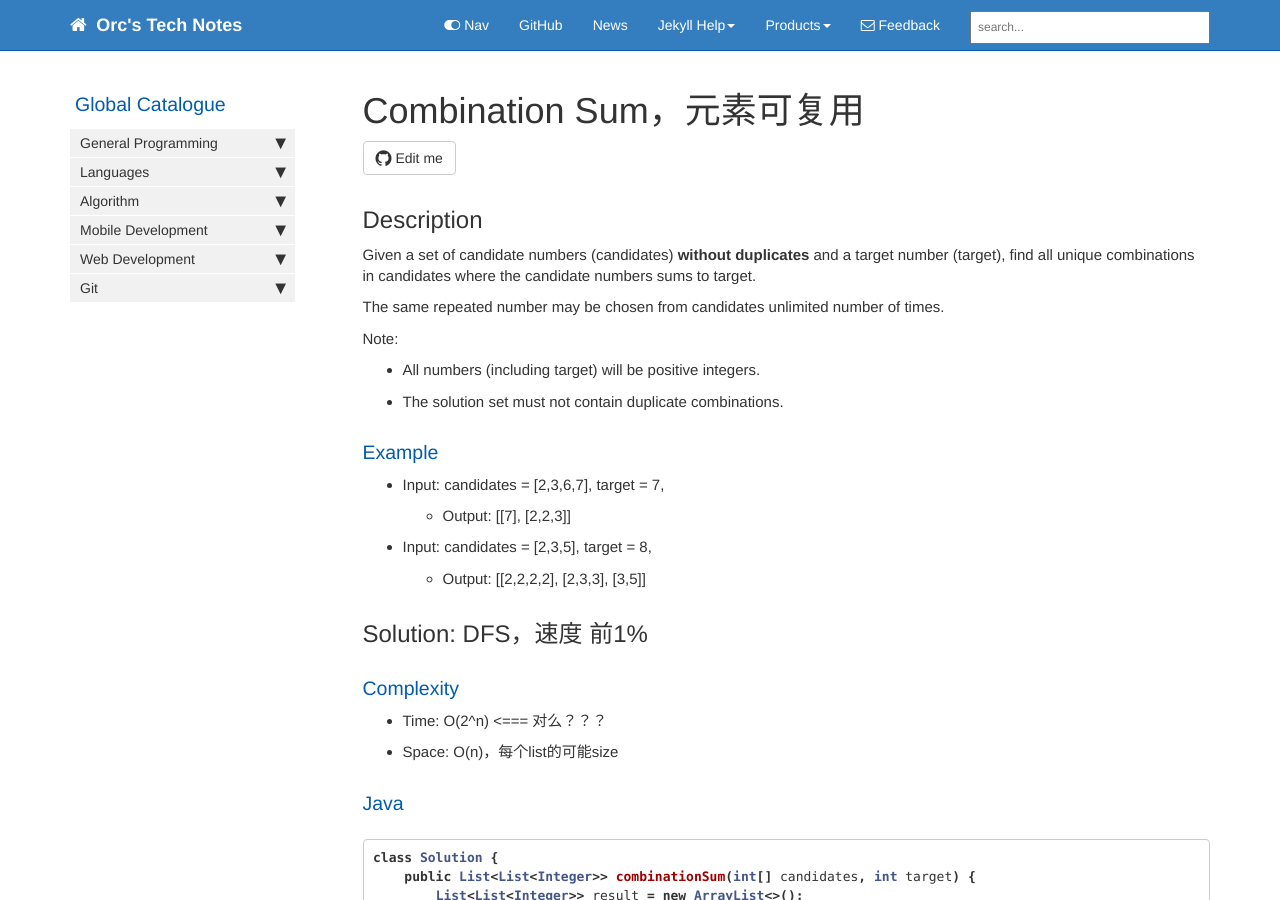
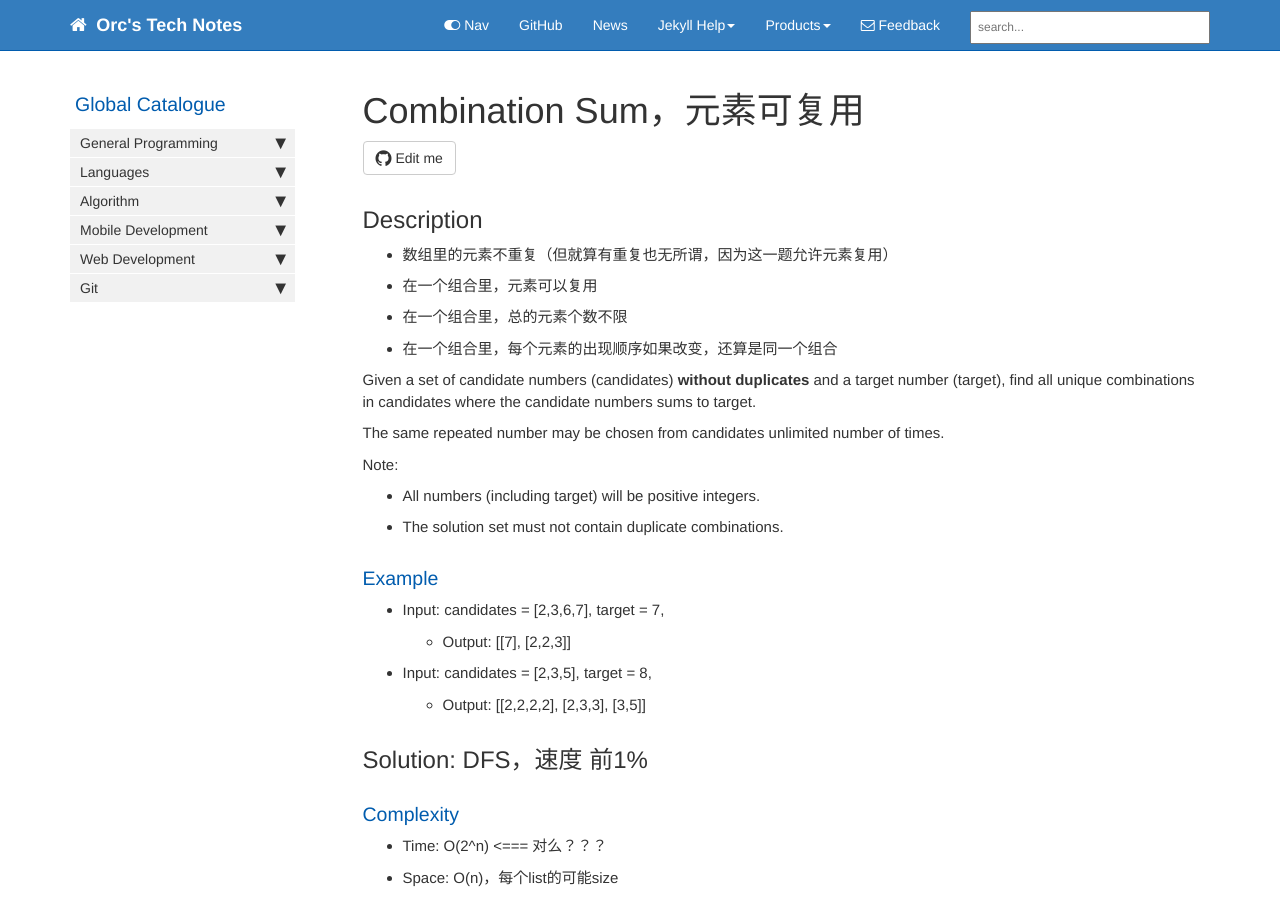
Before and after one commit to HungryOrc/hungryorc.github.io, a Jekyll site: the page built from pages/algorithm/algorithm_combinationSum_元素可复用.md, in a window 1280 px wide and 900 px high. Built offline with Jekyll 4.4.1, drawn with Linux system fonts in a browser that asks for light colours; nearby versions of some CDN libraries; comment, search, counter and statistics services are not loaded.

Commit message:
Update algorithm_combinationSum_元素可复用.md

```diff
--- a/pages/algorithm/algorithm_combinationSum_元素可复用.md
+++ b/pages/algorithm/algorithm_combinationSum_元素可复用.md
@@ -10,6 +10,11 @@ toc: false
 ---
 
 ## Description
+* 数组里的元素不重复（但就算有重复也无所谓，因为这一题允许元素复用）
+* 在一个组合里，元素可以复用
+* 在一个组合里，总的元素个数不限
+* 在一个组合里，每个元素的出现顺序如果改变，还算是同一个组合
+
 Given a set of candidate numbers (candidates) **without duplicates** and a target number (target), find all unique combinations in candidates where the candidate numbers sums to target.
 
 The same repeated number may be chosen from candidates unlimited number of times.
```
